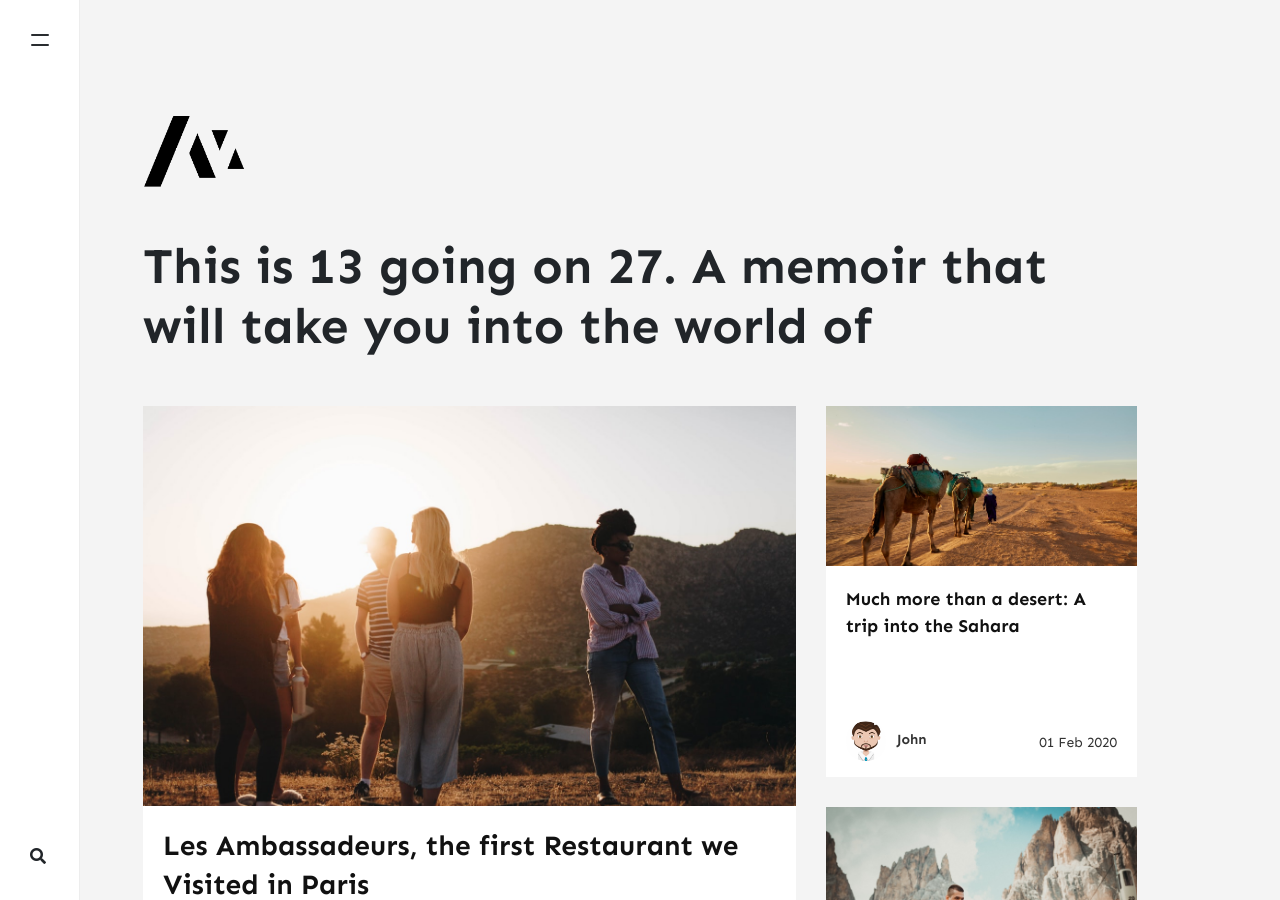
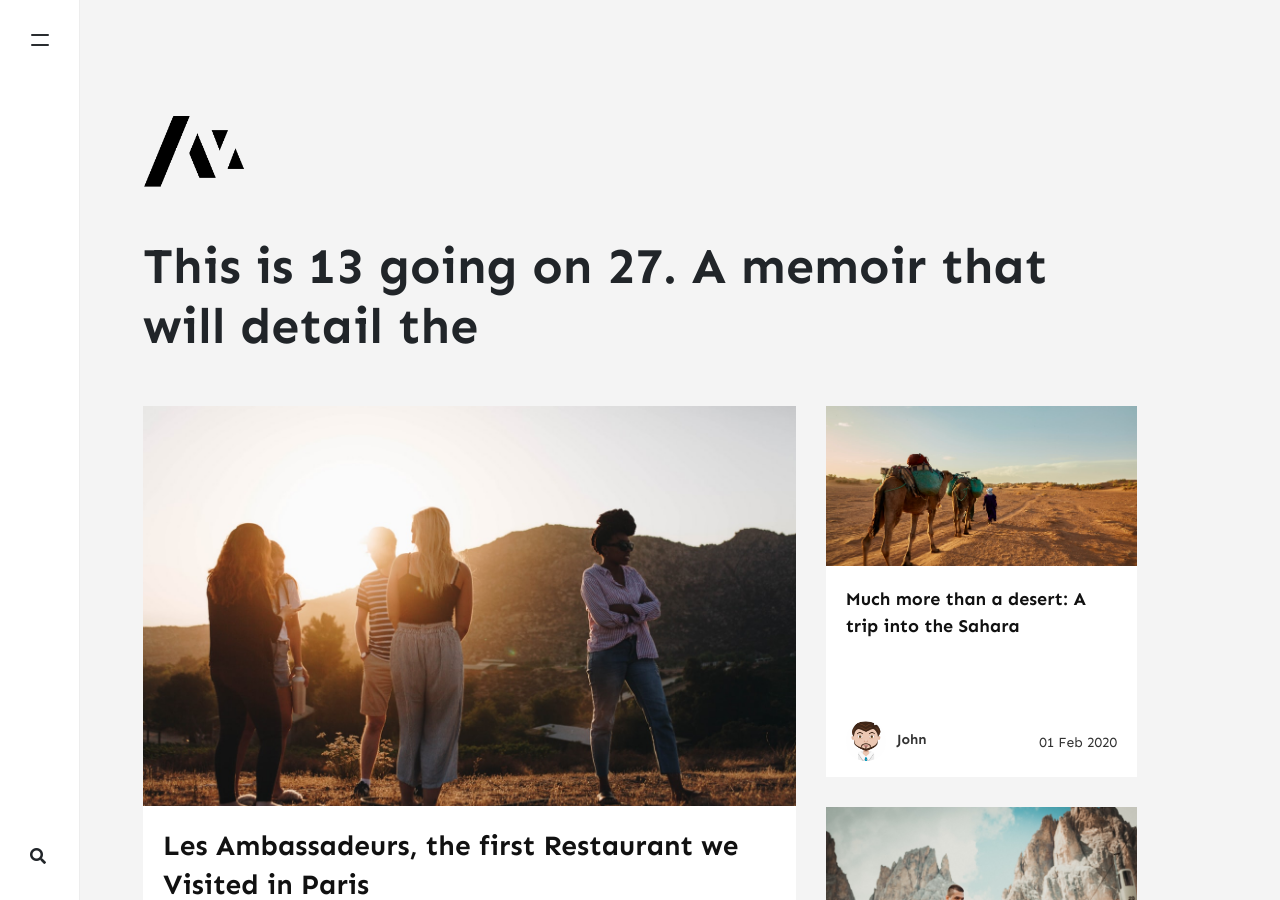
Before and after one commit to stackbit-projects/pleasant-squid-d6115, a Jekyll site: the page built from index.html, in a window 1280 px wide and 900 px high. Built offline with Jekyll 4.4.1, drawn with Linux system fonts in a browser that asks for light colours; nearby versions of some CDN libraries; the list of posts is cut into pages by our own code; comment, search, counter and statistics services are not loaded.

Commit message:
_config.yml: changed

```diff
--- a/_config.yml
+++ b/_config.yml
@@ -1,7 +1,7 @@
 name: Memoirs
 title: Memoirs
 description: >-
-  This is 13 going on 27. A memoir that will take you into the world of
+  This is 13 going on 27. A memoir that will detail the
 logo: assets/images/logo.png
 favicon: assets/images/logo.png
 baseurl: ''
```
